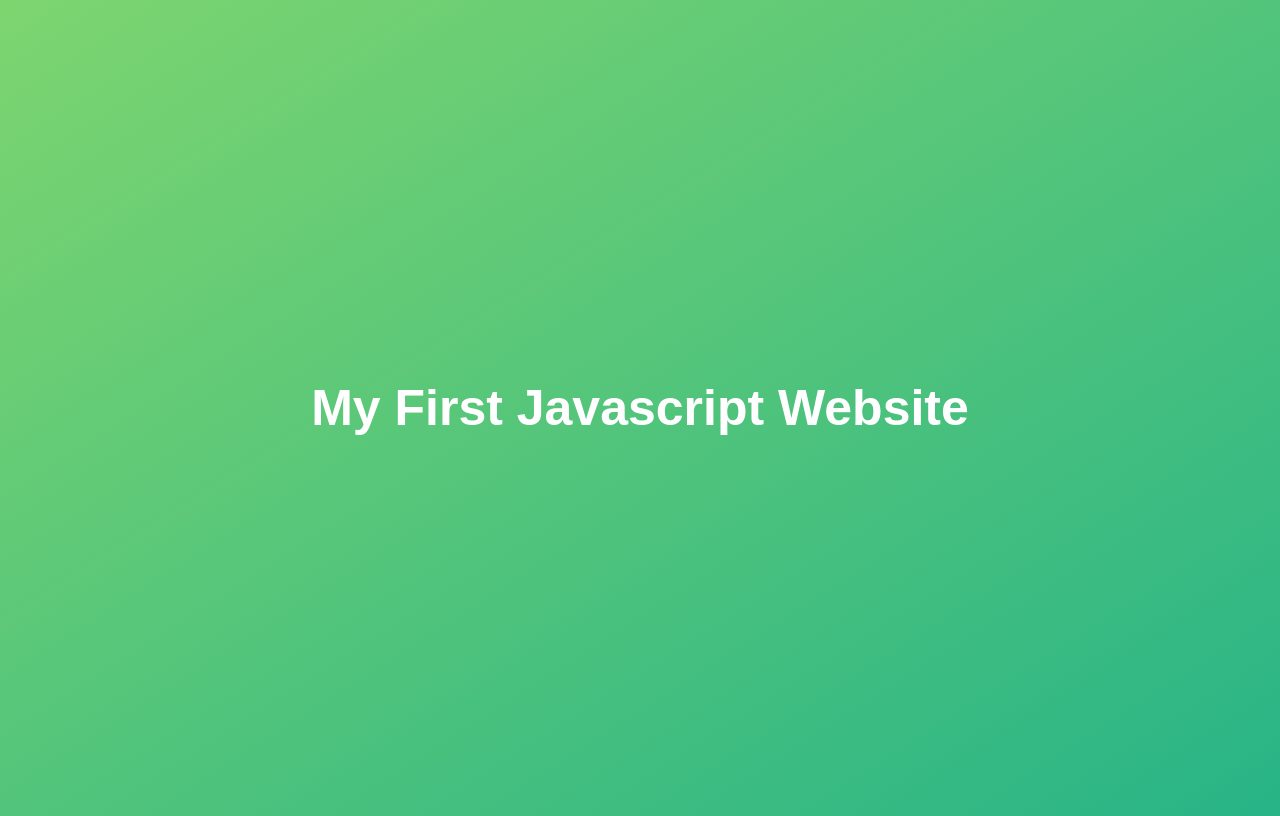
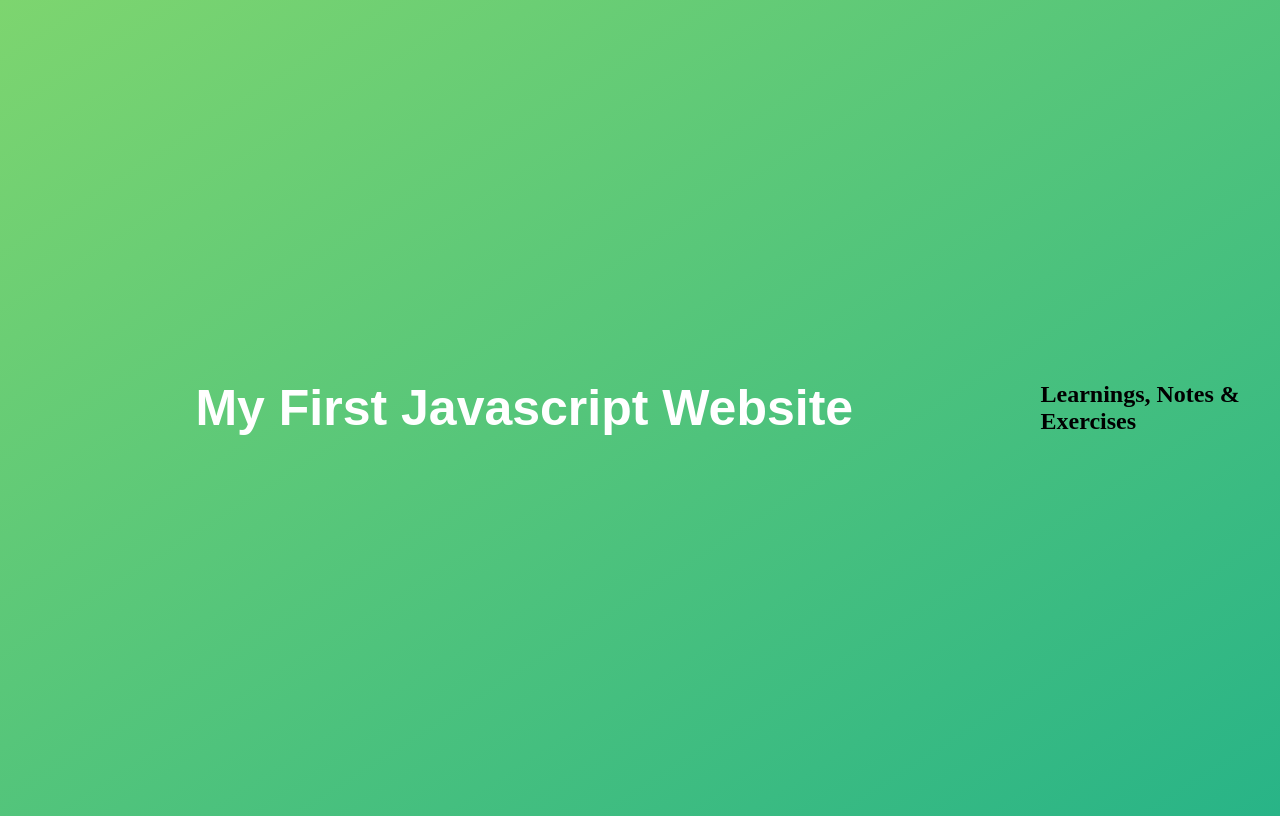
Before and after one commit to PugConDoin/javascriptFundamentals, a plain HTML site: page index.html in a window 1280 px wide. Drawn offline with Linux system fonts and the light colour scheme.

Commit message:
Added subheading to webpage

```diff
--- a/index.html
+++ b/index.html
@@ -8,7 +8,7 @@
 </head>
 <body>
   <h1>My First Javascript Website</h1>
-
+  <h2>Learnings, Notes & Exercises</h2>
   <script src="script.js"></script>
 </body>
 </html>
```
